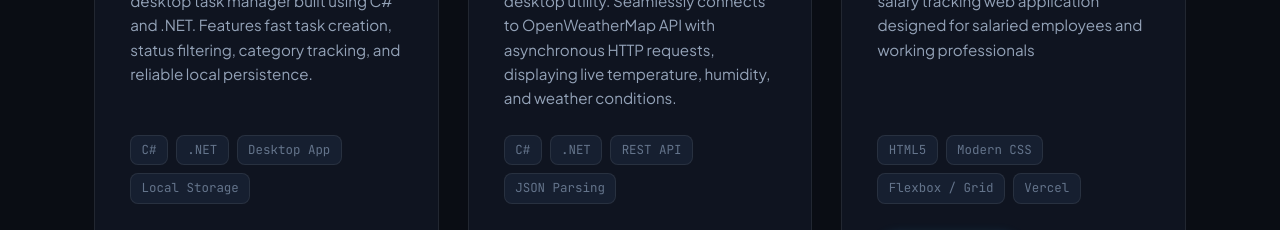
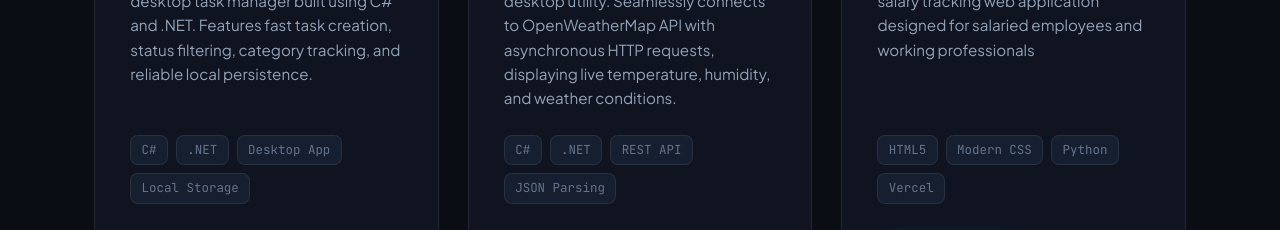
Before and after one commit to rohitkandari78/Portfolio, a plain HTML site: page index.html in a window 1280 px wide. Shown: the part 3380-3610 px from the top of the page. Drawn offline with Linux system fonts and the light colour scheme; no server answers.

Commit message:
update project-stack

```diff
--- a/index.html
+++ b/index.html
@@ -446,7 +446,7 @@
             <div class="project-stack">
               <span>HTML5</span>
               <span>Modern CSS</span>
-              <span>Flexbox / Grid</span>
+              <span>Python</span>
               <span>Vercel</span>
             </div>
             <div class="project-links">
```
